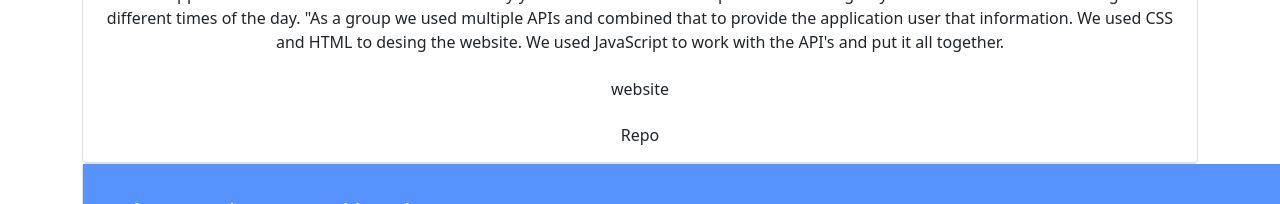
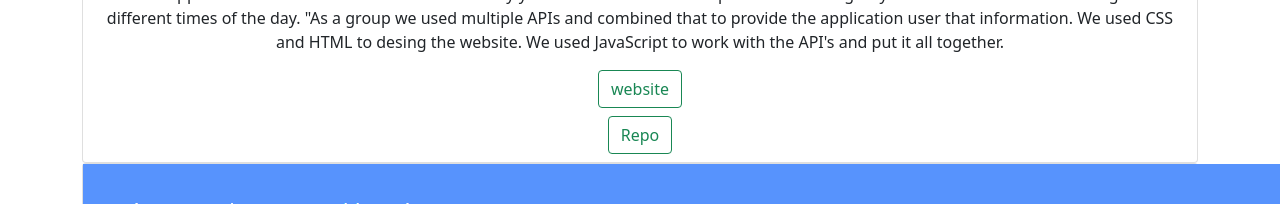
Before and after one commit to Sakaria-Qcorp/React-porfolio, a React (Create React App) app: page / in a window 1280 px wide. Shown: the part 445-649 px from the top of the page. Built offline with nearby package versions, Linux system fonts and the light colour scheme.

Commit message:
fixed issue with btn to display correctly

```diff
--- a/src/components/Projects.js
+++ b/src/components/Projects.js
@@ -9,8 +9,8 @@ const Projects = ({projectName,Description,img,projectLink,repoLink,Cstyle}) =>
         <p className="card-text secondary-text">{Description}</p>
     </div>
 
-    <h6><a className="btn btn-outline success"href= {projectLink}>website</a></h6>
-    <h6><a className="btn btn-outline success" href={repoLink}>Repo</a></h6>
+    <h6><a className="btn btn-outline-success"href= {projectLink}>website</a></h6>
+    <h6><a className="btn btn-outline-success" href={repoLink}>Repo</a></h6>
           </div>
 
     )
```
